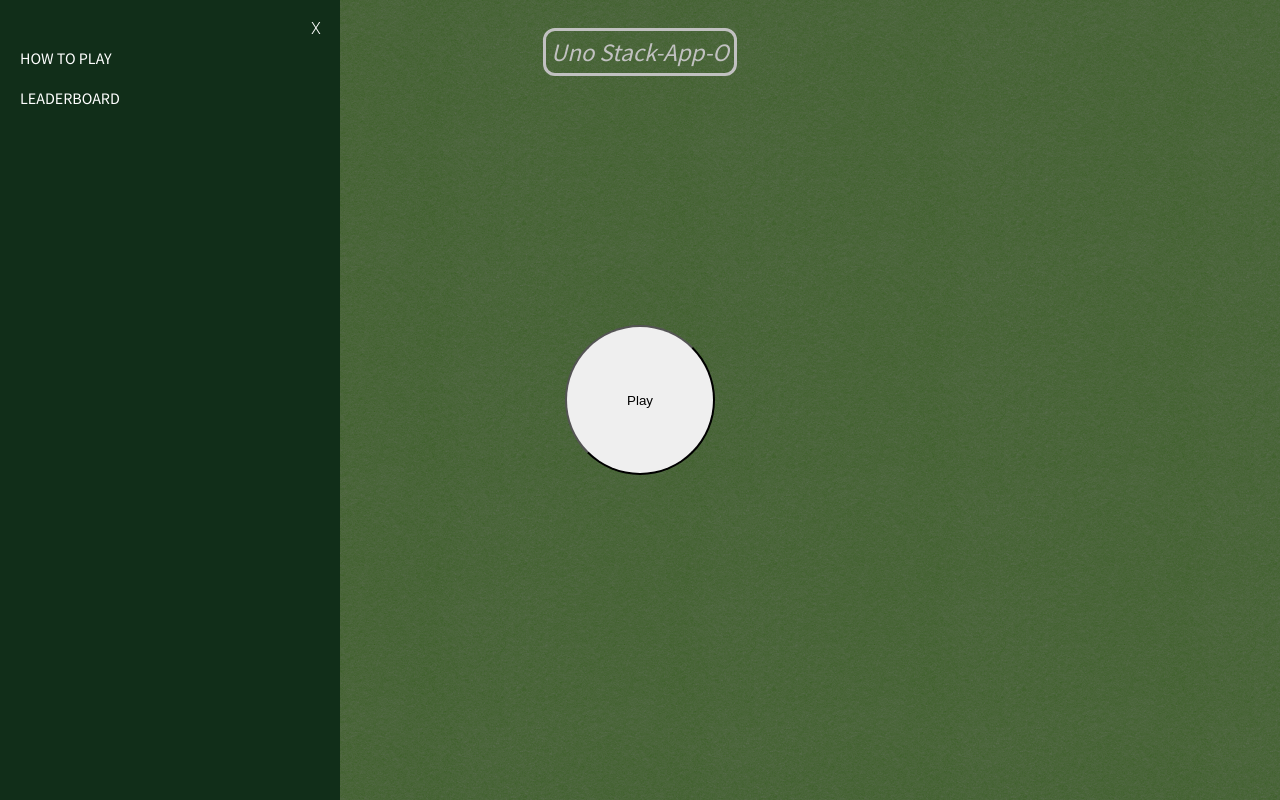
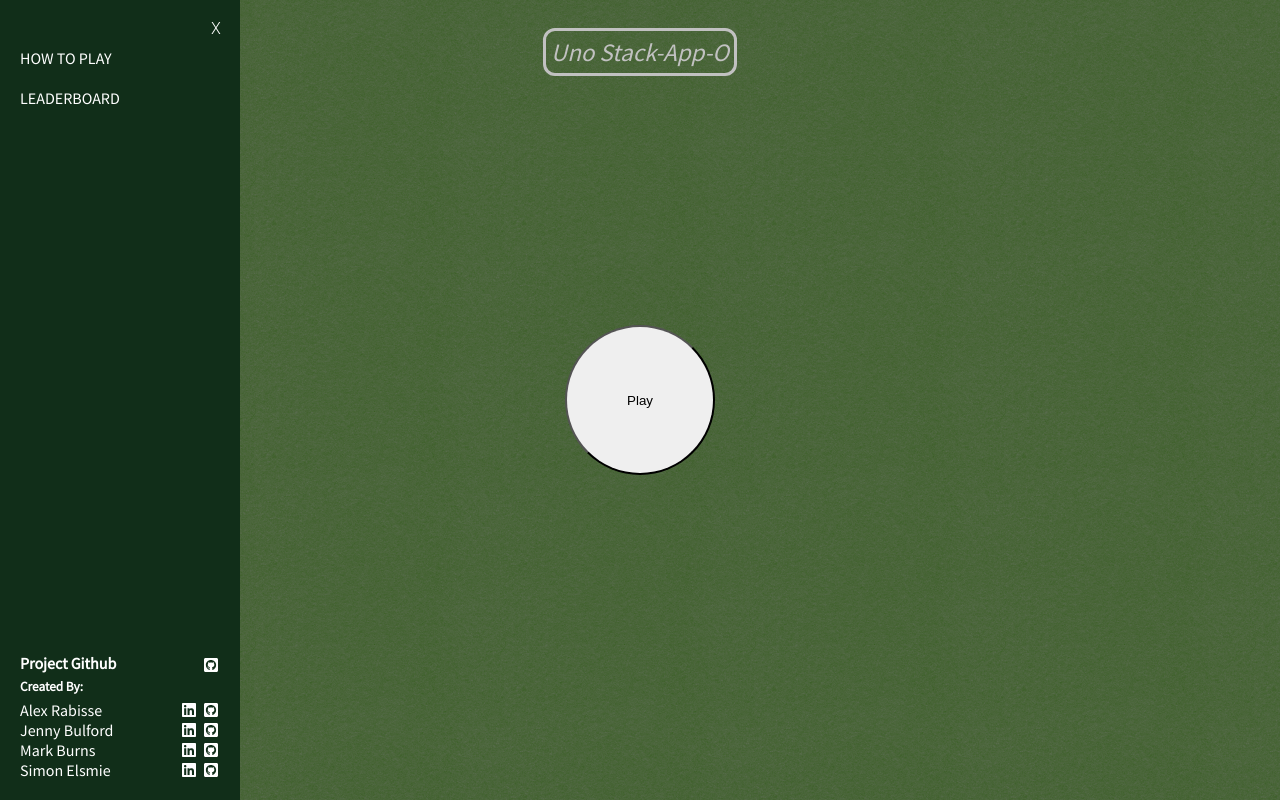
Before and after one commit to selsmie/code_cards_uno_project, a Vue app in the folder client/: page / in a window 1280 px wide. Both pictures are taken after a click on the button 41 px from the left and 52 px from the top of the page. Built offline with nearby package versions, Linux system fonts and the light colour scheme; no server answers.

Commit message:
Added creator social links, other small changes

```diff
--- /dev/null
+++ b/client/src/components/AppCredits.vue
@@ -0,0 +1,92 @@
+<template>
+    <div class="credits">
+        <h4 id="project-git">Project Github</h4><p></p><a  class="fa" href="https://github.com/rabisse/code_cards_uno_project" target="_blank"><font-awesome-icon class="fa-project-git" :icon="['fab', 'github-square']"/></a>
+        <h5 id="created">Created By:</h5><p></p><p></p>
+        <p id="alex">Alex Rabisse</p>
+            <a  class="fa" href="" target="_blank"><font-awesome-icon :icon="['fab', 'linkedin']"/></a>
+            <a  class="fa" href="https://github.com/rabisse" target="_blank"><font-awesome-icon :icon="['fab', 'github-square']"/></a>
+        <p id="jenny">Jenny Bulford</p>
+            <a  class="fa" href="" target="_blank"><font-awesome-icon :icon="['fab', 'linkedin']"/></a>
+            <a  class="fa" href="https://github.com/Jennycbx" target="_blank"><font-awesome-icon class="fa" :icon="['fab', 'github-square']"/></a>
+        <p id="mark">Mark Burns</p>
+            <a  class="fa" href="https://www.linkedin.com/in/mark-burns-6348241b9/" target="_blank"><font-awesome-icon :icon="['fab', 'linkedin']"/></a>
+            <a  class="fa" href="https://github.com/MarkTheSharky" target="_blank"><font-awesome-icon class="fa" :icon="['fab', 'github-square']"/></a>
+        <p id="simon">Simon Elsmie</p>
+            <a  class="fa" href="" target="_blank"><font-awesome-icon :icon="['fab', 'linkedin']"/></a>
+            <a  class="fa" href="https://github.com/selsmie" target="_blank"><font-awesome-icon class="fa" :icon="['fab', 'github-square']"/></a>
+    </div>
+</template>
+
+<script>
+export default {
+
+}
+</script>
+
+<style scoped>
+.credits {
+    display: grid;
+    grid-template-rows: auto;
+    grid-template-columns: auto 50px 22px;
+    position: absolute;
+    bottom: 100px;
+    width: 198px;
+    z-index: 998;
+}
+
+#project-git {
+    grid-row-start: 1;
+    align-self: center;
+    margin: 0 0 5px 0;
+}
+
+#created {
+    grid-row-start: 2;
+    align-self: center;
+    margin: 0 0 5px 0;
+}
+
+p {
+    margin: 0;
+    align-self: center;
+}
+
+a {
+    text-decoration: none;
+    color: white;
+}
+
+#alex {
+    grid-row-start: 3;
+}
+
+#jenny {
+    grid-row-start: 4;
+}
+
+#mark {
+    grid-row-start: 5;
+}
+
+#simon {
+    grid-row-start: 6;
+}
+
+.fa {
+    align-self: center;
+    justify-self: right;
+}
+
+.fa-project-git {
+    margin: 0 0 1px 0;
+}
+
+.git {
+    grid-column-start: 2;
+}
+
+.linkedin {
+    grid-column-start: 3;
+}
+
+</style>
--- a/client/src/components/HowToPlay.vue
+++ b/client/src/components/HowToPlay.vue
@@ -29,7 +29,6 @@ export default {
     methods: {
         closePopOut() {
             howToPlayToggle.toggleHowToPlay()
-            navToggle.toggleNav()
         }
     },
 }
--- a/client/src/components/SidePanel.vue
+++ b/client/src/components/SidePanel.vue
@@ -9,6 +9,7 @@
                     <li class="menu-item"><button v-on:click.prevent="openHowToPlay">HOW TO PLAY</button></li>
                     <li class="menu-item"><button v-on:click.prevent="openLeaderboard">LEADERBOARD</button></li>
                 </ul>
+                <app-credits></app-credits>
             </div>
         </transition>
         <how-to-play v-if="isHowToPlayOpen"></how-to-play>
@@ -19,6 +20,7 @@
 <script>
 import HowToPlay from './HowToPlay.vue'
 import Leaderboard from './leaderboard/PopOutPanel.vue'
+import AppCredits from './AppCredits.vue'
 import { navOpen, navToggle } from "@/store.js"
 import { howToPlay, howToPlayToggle, } from "@/store.js"
 import { leaderboardMenu, leaderboardToggle, } from "@/store.js"
@@ -32,6 +34,7 @@ export default {
     components: {
         "how-to-play": HowToPlay,
         "leaderboard": Leaderboard,
+        "app-credits": AppCredits
     },
     methods: {
         closeSidePanel: navToggle.toggleNav,
@@ -88,9 +91,9 @@ export default {
     left: 0;
     top: 0;
     height: 100vh;
-    z-index: 999;
+    z-index: 998;
     padding: 3rem 20px 2rem 20px;
-    width: 300px;
+    width: 200px;
 }
 
 .close-button {
@@ -128,12 +131,11 @@ button {
 #exit {
     font-size: 20px;
     text-align: center;
-    margin: 0 auto;
     border: 2px solid white;
     border-radius: 12px;
     padding: 0px;
     width: 120px;
-    margin-bottom: 10px;
+    margin: 10px auto 40px auto;
     cursor: pointer;
 }
 
--- a/client/src/components/leaderboard/PopOutPanel.vue
+++ b/client/src/components/leaderboard/PopOutPanel.vue
@@ -20,7 +20,6 @@ export default {
     methods: {
         closePopOut() {
             leaderboardToggle.toggleLeaderboard()
-            navToggle.toggleNav()
         }
     },
 }
--- a/client/src/main.js
+++ b/client/src/main.js
@@ -2,10 +2,10 @@ import Vue from 'vue'
 import App from './App.vue'
 import { library } from '@fortawesome/fontawesome-svg-core'
 import { faBars, faBan, faRetweet, faPalette } from '@fortawesome/free-solid-svg-icons'
-import { faFontAwesome } from '@fortawesome/free-brands-svg-icons'
+import { faFontAwesome, faGithubSquare, faLinkedin } from '@fortawesome/free-brands-svg-icons'
 import { FontAwesomeIcon } from '@fortawesome/vue-fontawesome'
 
-library.add(faFontAwesome)
+library.add(faGithubSquare, faLinkedin)
 library.add(faBars, faBan, faRetweet, faPalette)
 
 Vue.component('font-awesome-icon', FontAwesomeIcon)
```
Also changed, not shown: 2 other files (tests, documents, lock files or other folders).
